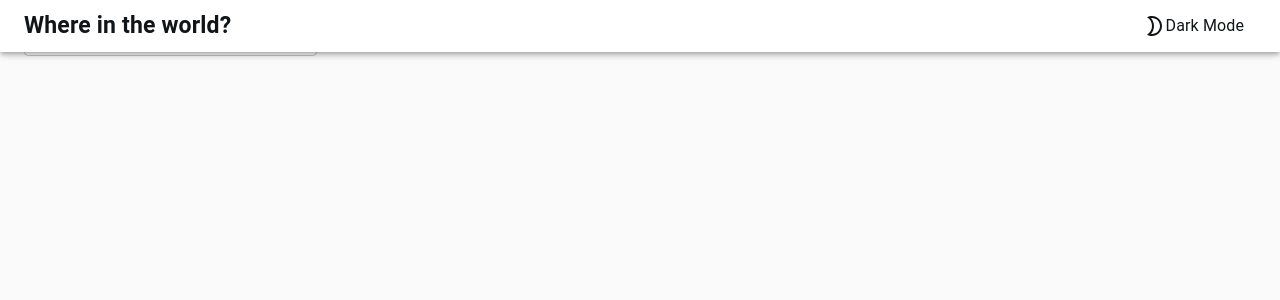
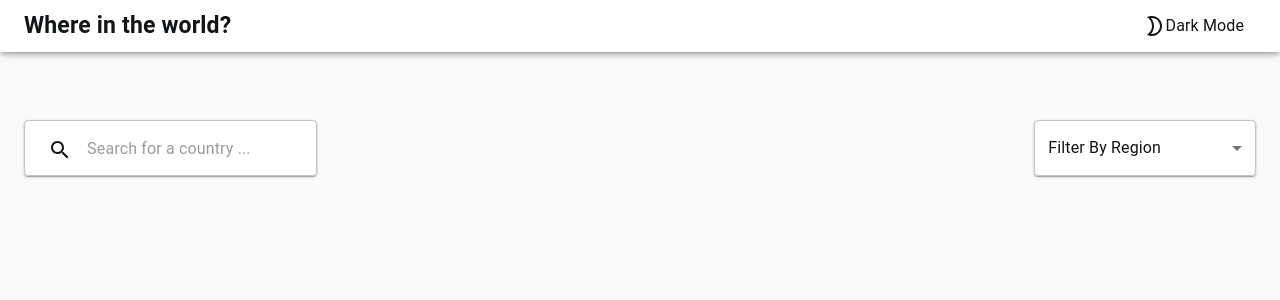
Before and after one commit to dorijantomic/country-search, a React (Create React App) app: page / in a window 1280 px wide. Shown: the top 300 px of the page. Built offline with nearby package versions, Linux system fonts and the light colour scheme.

Commit message:
Switched the select from NativeSelect component to a Select component for better styling

```diff
--- a/src/containers/Form/Form.js
+++ b/src/containers/Form/Form.js
@@ -1,6 +1,6 @@
 import React from "react";
 import {
-  NativeSelect,
+  Select,
   OutlinedInput,
   FormControl,
   InputLabel
@@ -13,9 +13,41 @@ const options = ["Africa", "Americas", "Asia", "Europe", "Oceania"];
 const styles = theme => ({
   form: {
     display: "flex",
-    [theme.breakpoints.down("xs")]: {
+    paddingTop: 92,
+    [theme.breakpoints.up("xs")]: {
       paddingTop: 120,
       flexFlow: "column"
+    },
+    [theme.breakpoints.up("sm")]: {
+      paddingTop: 120,
+      flexFlow: "row",
+      width: "100%",
+      justifyContent: "space-between"
+    },
+    [theme.breakpoints.up("md")]: {
+      paddingTop: 120,
+      flexFlow: "row",
+      width: "100%",
+      justifyContent: "space-between"
+    }
+  },
+
+  formControl: {
+    [theme.breakpoints.up("md")]: {
+      width: "23%"
+    },
+    [theme.breakpoints.up("sm")]: {
+      width: "33%"
+    },
+    [theme.breakpoints.up("md")]: {
+      maxWidth: "100%",
+      width: "auto"
+    },
+    [theme.breakpoints.up("lg")]: {
+      width: "20%"
+    },
+    [theme.breakpoints.up("lg")]: {
+      width: "18%"
     }
   },
 
@@ -23,6 +55,8 @@ const styles = theme => ({
     color: theme.palette.primary.contrastText
   },
   input: {
+    boxShadow:
+      "0px 1px 3px 0px rgba(0,0,0,0.2),0px 1px 1px 0px rgba(0,0,0,0.14),0px 2px 1px -1px rgba(0,0,0,0.12)",
     backgroundColor: mapStateToProps.mode
       ? theme.palette.primary.inputs
       : theme.palette.primary.main,
@@ -30,36 +64,35 @@ const styles = theme => ({
     marginBottom: "22px"
   },
   selectList: {
+    boxShadow:
+      "0px 1px 3px 0px rgba(0,0,0,0.2),0px 1px 1px 0px rgba(0,0,0,0.14),0px 2px 1px -1px rgba(0,0,0,0.12)",
+    maxWidth: "320px",
     backgroundColor: mapStateToProps.mode
       ? theme.palette.primary.inputs
       : theme.palette.primary.main,
     color: theme.palette.primary.contrastText
   },
 
-  options: {
-    display: "none",
-    "&:hover": {
-      backgroundColor: "#f00"
-    }
-  },
   search: {
-    position: 'relative',
+    position: "relative",
     marginLeft: 0,
-    width: '100%',
+    width: "100%"
   },
   searchIcon: {
-    width: theme.spacing(7),
-    height: '80%',
-    position: 'absolute',
-    pointerEvents: 'none',
-    display: 'flex',
-    alignItems: 'center',
-    justifyContent: 'center',
-    zIndex: '1'
+
+    width: theme.spacing(9),
+    height: "77%",
+    position: "absolute",
+    pointerEvents: "none",
+    display: "flex",
+    alignItems: "center",
+    justifyContent: "center",
+    zIndex: "1",
+    color: theme.palette.primary.contrastText
   },
 
   insideInput: {
-    marginLeft: '45px'
+    marginLeft: "45px"
   }
 });
 const Form = props => {
@@ -76,22 +109,29 @@ const Form = props => {
           <OutlinedInput
             placeholder=" Search for a country ..."
             className={classes.input}
-            classes={{input:classes.insideInput}}
+            classes={{ input: classes.insideInput }}
           />
         </div>
       </FormControl>
       {console.log(palette)}
-      <FormControl className={classes.formControl} variant="outlined">
-        <InputLabel style={{ color: palette.primary.contrastText }}>
-          Filter By Region
-        </InputLabel>
-        <NativeSelect
-          variant="outlined"
-          defaultValue="Filter by Region"
+      <FormControl variant="outlined" className={classes.formControl}>
+        <InputLabel className={classes.inputLabel}>Filter By Region</InputLabel>
+        <Select
+          native
           className={classes.selectList}
-          name="Filter By Region"
-          classes={{ selectMenu: classes.options }}
+          classes={{ root: classes.options }}
+          input={
+            <OutlinedInput
+              name="filter by region"
+              id="outlined-age-native-simple"
+            />
+          }
         >
+          <option
+            value=""
+            style={{ backgroundColor: palette.primary.main }}
+            classes={classes.options}
+          />
           {options.map(option => {
             return (
               <option
@@ -102,7 +142,7 @@ const Form = props => {
               </option>
             );
           })}
-        </NativeSelect>
+        </Select>
       </FormControl>
     </form>
   );
```
